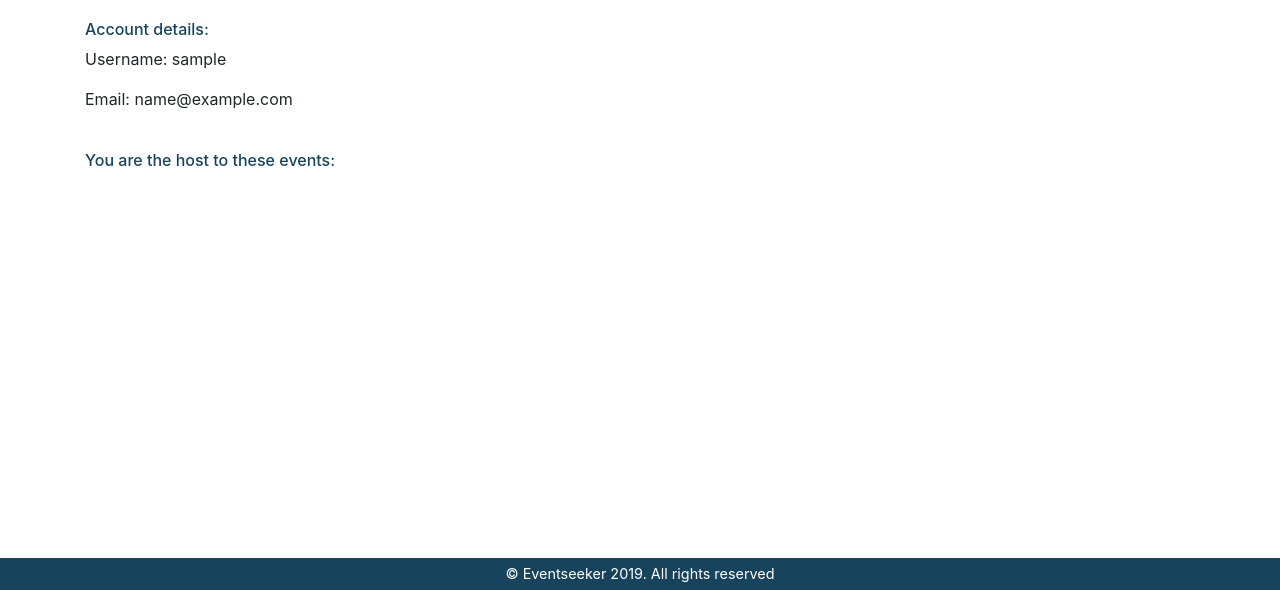
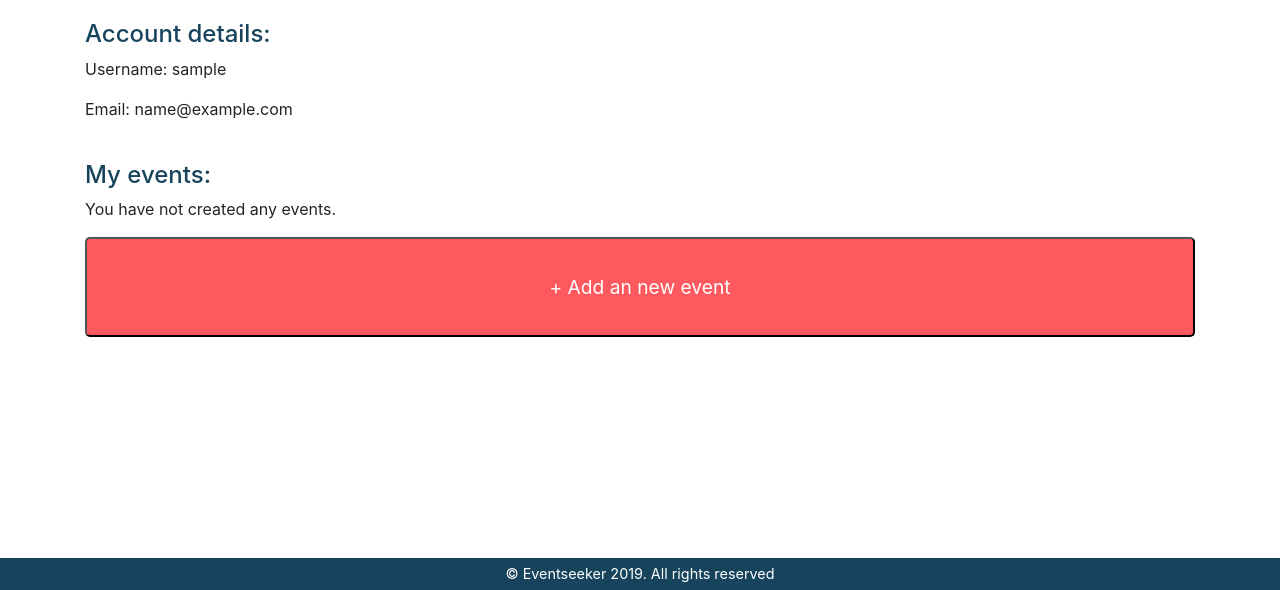
Before and after one commit to jessicalkavanagh/event, a Django app: page /event-finder/my-account/ in a window 1280 px wide. Shown: the part 210-800 px from the top of the page. Run offline with Django 3.2, Linux system fonts and the light colour scheme; the visitor is signed in with stand-in values (Sample User, id 1); data that the repository does not hold is empty; some libraries are stand-ins or nearby versions.

Commit message:
Added css changes to account details

```diff
--- a/eventFinderApp/models.py
+++ b/eventFinderApp/models.py
@@ -1,4 +1,6 @@
 from django.db import models
+from django.contrib.auth import get_user_model
+User = get_user_model()
 
 
 class Event(models.Model):
@@ -8,6 +10,7 @@
     start_time = models.DateTimeField('start time')
     end_time = models.DateTimeField('end time')
     categories = models.ManyToManyField('Category', related_name='events')
+    host = models.ForeignKey(User, related_name='hosting_events', on_delete = models.CASCADE)
     def __str__(self):
         return self.title
 
--- a/eventFinderApp/templates/eventFinderApp/account.html
+++ b/eventFinderApp/templates/eventFinderApp/account.html
@@ -1,13 +1,23 @@
 {% extends "base.html" %}
 
 {% block content %}
-
 <div class="container">
-    <h3>Account details:</h3>
+    <h2>Account details:</h2>
     <p>Username: {{ user.username }}</p>
     <p>Email: {{ user.email }}</p>
     <br>
-    <h3>You are the host to these events:</h3>
+
+    <h2>My events:</h2>
+    {% if events_list %}
+        {% for event in events_list %}
+            {% include "./detailsBox.html" with event=event %}
+        {% endfor %}
+
+    {% else %}
+    <p>You have not created any events.</p>
+    <a href="{% url 'eventFinderApp:addevent' %}"> <button id="new-event">+ Add an new event</button></a>
+
+    {% endif %}
 </div>
 
 {% endblock %}
--- a/eventFinderApp/templates/eventFinderApp/detailsBox.html
+++ b/eventFinderApp/templates/eventFinderApp/detailsBox.html
@@ -1,14 +1,14 @@
 <div class="container">
 <div class="details-box">
     <a href="{% url 'eventFinderApp:event' event.id %}">
-        <h4>Event: {{ event.title }}</h4>
+        <h4>{{ event.title }}</h4>
         <br>
         <p>Location: {{ event.location }}</p>
         <p>Venue: {{ event.venue }}</p>
         <p>Start date and time: {{ event.start_time }}</p>
         <p>End date and time: {{ event.end_time }}</p>
 
-        <h3>Created by: {{ event.host.username }}</h3>
+        <h3>This event was added by: {{ event.host.username }}</h3>
 
 
     </a>
--- a/eventFinderApp/templates/eventFinderApp/event.html
+++ b/eventFinderApp/templates/eventFinderApp/event.html
@@ -6,7 +6,7 @@
 
 <h2>{{ event.title }}</h2>
 
-<h3>Host: {{ event.host.username }}</h3>
+<h3>This event was added by: {{ event.host.username }}</h3>
 
 
 <ul>
--- a/eventFinderApp/templates/eventFinderApp/index.html
+++ b/eventFinderApp/templates/eventFinderApp/index.html
@@ -21,10 +21,10 @@
 
     {% else %}
     <h2 class="title">Can't find what you're looking for?</h2><br>
-    <p class="text-center">Please <a href="{% url 'login' %}"> sign in</a>  to add an event.</p>
+    <p class="text-center">Please <a href="{% url 'login' %}"> login</a>  to add an event.</p>
 
     <p class="text-center">Don't have an account? Sign up now!</p>
-      <a class="btn btn-signup" href="{% url 'users:register' %}">Sign up</a>
+    <a href="{% url 'users:register' %}"> <button id="new-event"> Sign up</button></a>
 </div>
 
 {% endif %}
--- a/eventFinderApp/urls.py
+++ b/eventFinderApp/urls.py
@@ -10,7 +10,7 @@
     # event-finder/1
     path('<int:pk>/', views.EventView.as_view(), name='event'),
     # event-finder/my-account
-    path('my-account/', views.account, name='account'),
+    path('my-account/', views.AccountView.as_view(), name='account'),
     # event-finder/addevent
     path('addevent/', views.addevent, name='addevent'),
     path('addeventview/', views.AddEventView.as_view(), name='addeventview'),
--- a/eventFinderApp/views.py
+++ b/eventFinderApp/views.py
@@ -13,6 +13,14 @@
     def get_queryset(self):
         '''Return the events.'''
         return Event.objects.all()
+
+class AccountView(generic.ListView):
+    template_name = 'eventFinderApp/account.html'
+    context_object_name = 'events_list'
+
+    def get_queryset(self):
+        '''Return the events.'''
+        return Event.objects.filter(host = self.request.user)
 
 
 class EventView(generic.DetailView):
--- a/templates/nav.html
+++ b/templates/nav.html
@@ -23,7 +23,7 @@
             </li>
             {% else %}
             <li class="nav-item">
-                    <a class="nav-link" href="{% url 'login' %}">Login/Sign up</a>
+                    <a class="nav-link" href="{% url 'login' %}">Login</a>
             </li>
             {% endif %}
 
```
Also changed, not shown: eventFinderApp/apps.py (line endings or trailing spaces), eventFinderApp/migrations/0002_event_host.py (added).
